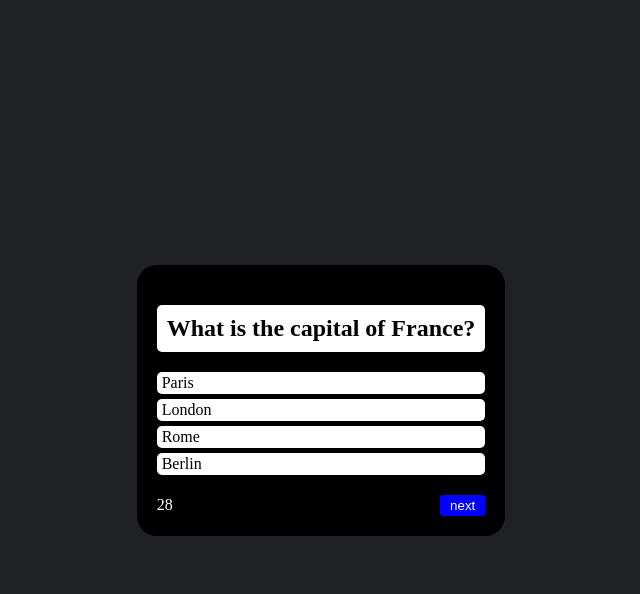
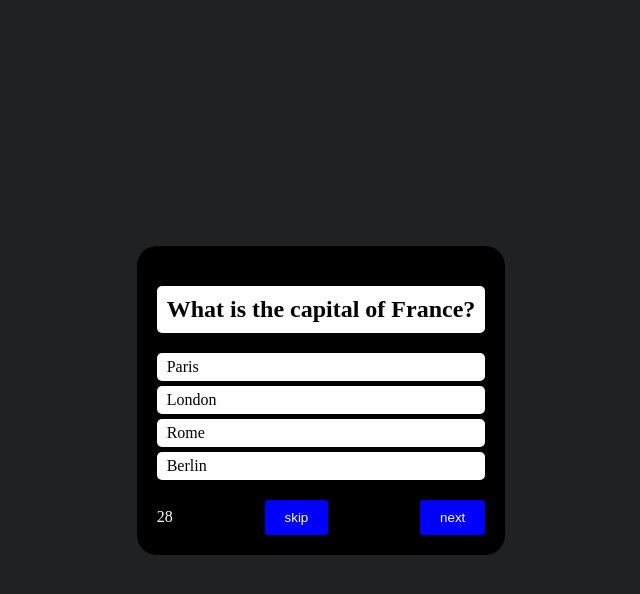
Before and after one commit to DeepakRizal/Vanila-Quizz, a plain HTML site: page index.html in a window 1280 px wide. Both pictures are taken after a click on the button "Start". Shown: the whole page, without its empty margins (319-959 px from the left). Drawn offline with Linux system fonts and the light colour scheme.

Commit message:
implemented skip functionality

```diff
--- a/index.css
+++ b/index.css
@@ -34,7 +34,7 @@ body {
 }
 .option {
   background-color: white;
-  padding: 2px 5px;
+  padding: 5px 10px;
   border-radius: 5px;
   cursor: pointer;
 }
@@ -51,8 +51,10 @@ body {
 }
 
 .button-box button,
-.restart {
-  padding: 3px 10px;
+.restart,
+.skip,
+.start {
+  padding: 10px 20px;
   border: none;
   border-radius: 3px;
   background-color: blue;
--- a/index.html
+++ b/index.html
@@ -14,6 +14,7 @@
       </ul>
       <div class="button-box">
         <p class="timer none">30</p>
+        <button class="none skip">skip</button>
         <button disabled class="next none">next</button>
       </div>
     </div>
--- a/script.js
+++ b/script.js
@@ -4,6 +4,7 @@ const optionEle = document.querySelector(".options");
 const timerEle = document.querySelector(".timer");
 const next = document.querySelector(".next");
 const start = document.querySelector(".start");
+const skip = document.querySelector(".skip");
 
 const quizQuestions = [
   {
@@ -132,6 +133,7 @@ function loadQuestion() {
 function startTheQuizz() {
   timerEle.classList.remove("none");
   next.classList.remove("none");
+  skip.classList.remove("none");
   loadQuestion();
 }
 
@@ -169,6 +171,11 @@ function restartGame(event) {
   }
 }
 
+function skipToNextQuestion(e) {
+  currentIndex++;
+  moveToNextQuestion();
+}
+
 start.addEventListener("click", startTheQuizz);
 
 next.addEventListener("click", moveToNextQuestion);
@@ -184,4 +191,6 @@ optionEle.addEventListener("click", (e) => {
   }
 });
 
+skip.addEventListener("click", skipToNextQuestion);
+
 quizzBox.addEventListener("click", restartGame);
```
